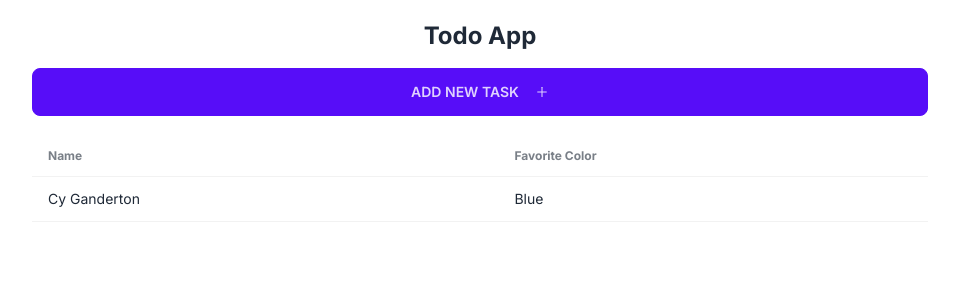
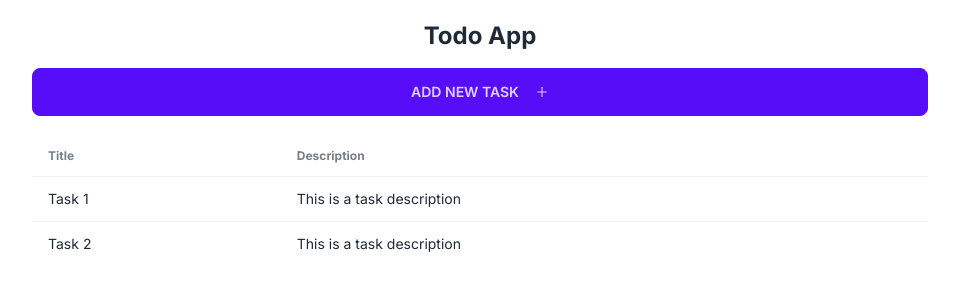
Before and after one commit to salehloke/loki-todo-app, a Next.js app: page / in a window 1280 px wide. Shown: the top 300 px of the page, without its empty margins (160-1119 px from the left). Built offline with nearby package versions, Linux system fonts and the light colour scheme; data requests are answered from the project's data file.

Commit message:
init api

```diff
--- /dev/null
+++ b/api.ts
@@ -0,0 +1,9 @@
+import { ITask } from "./types/task";
+
+const baseURL = "http://localhost:3001";
+
+export const getAllTodos = async (): Promise<ITask[]> => {
+  const response = await fetch(`${baseURL}/tasks`);
+  const data = await response.json();
+  return data;
+};
--- /dev/null
+++ b/data/todos.json
@@ -0,0 +1,14 @@
+{
+  "tasks": [
+    {
+      "id": 1,
+      "title": "Task 1",
+      "description": "This is a task description"
+    },
+    {
+      "id": 2,
+      "title": "Task 2",
+      "description": "This is a task description"
+    }
+  ]
+}
--- a/package.json
+++ b/package.json
@@ -6,7 +6,8 @@
     "dev": "next dev",
     "build": "next build",
     "start": "next start",
-    "lint": "next lint"
+    "lint": "next lint",
+    "json-server": "json-server --watch data/todos.json --port 3001"
   },
   "dependencies": {
     "bootstrap": "^5.3.2",
@@ -23,6 +24,7 @@
     "autoprefixer": "^10.4.16",
     "eslint": "^8",
     "eslint-config-next": "13.5.4",
+    "json-server": "^0.17.4",
     "postcss": "^8.4.31",
     "tailwindcss": "^3.3.3",
     "typescript": "^5"
--- a/src/app/components/TodoList.tsx
+++ b/src/app/components/TodoList.tsx
@@ -1,24 +1,33 @@
+import { ITask } from "../../../types/task"
+import React from "react"
 
+interface TodoListProps {
+    tasks: ITask[]
+}
 
-export default function TodoList() {
+const TodoList: React.FC<TodoListProps> = ({ tasks }) => {
     return (
         <div className="overflow-x-auto">
             <table className="table">
                 {/* head */}
                 <thead>
                     <tr>
-                        <th>Name</th>
-                        <th>Favorite Color</th>
+                        <th>Title</th>
+                        <th>Description</th>
                     </tr>
                 </thead>
                 <tbody>
                     {/* row 1 */}
-                    <tr>
-                        <td>Cy Ganderton</td>
-                        <td>Blue</td>
-                    </tr>
+                    {tasks.map((task) => (
+                        <tr key={task.id}>
+                            <td>{task.title}</td>
+                            <td>{task.description}</td>
+                        </tr>
+                    ))}
                 </tbody>
             </table>
         </div>
     )
 }
+
+export default TodoList
--- a/src/app/page.tsx
+++ b/src/app/page.tsx
@@ -1,15 +1,17 @@
 import Image from 'next/image'
 import AddTask from './components/AddTask'
 import TodoList from './components/TodoList'
+import { getAllTodos } from '../../api'
 
-export default function Home() {
+export default async function Home() {
+  const tasks = await getAllTodos()
   return (
     <main className='max-w-4xl mx-auto mt-4'>
       <div className='text-center my-5 flex flex-col gap-4'>
         <h1 className='text-2xl font-bold'>Todo App</h1>
         <AddTask />
       </div>
-      <TodoList />
+      <TodoList tasks={tasks} />
     </main>
   )
 }
--- /dev/null
+++ b/types/task.ts
@@ -0,0 +1,5 @@
+export interface ITask {
+  id?: number;
+  title: string;
+  description: string;
+}
```
Also changed, not shown: 1 other file (tests, documents, lock files or other folders).
